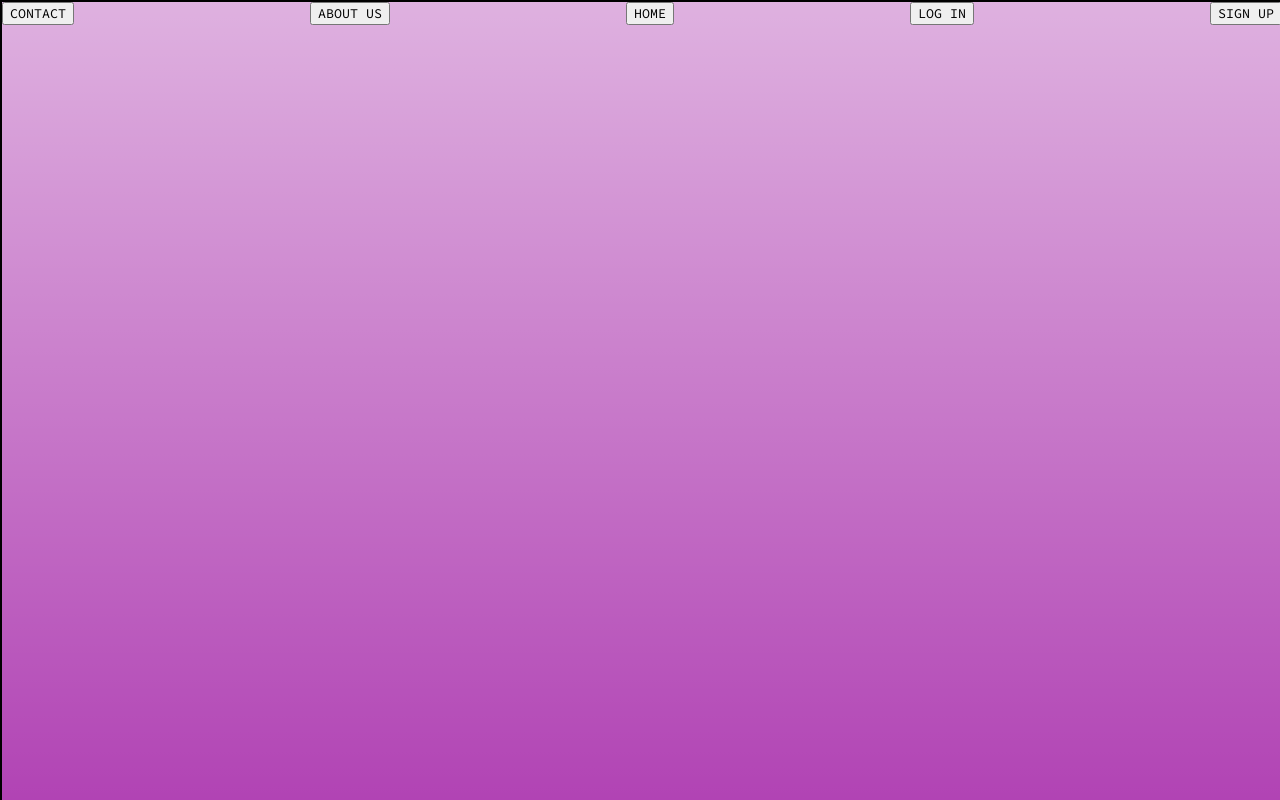
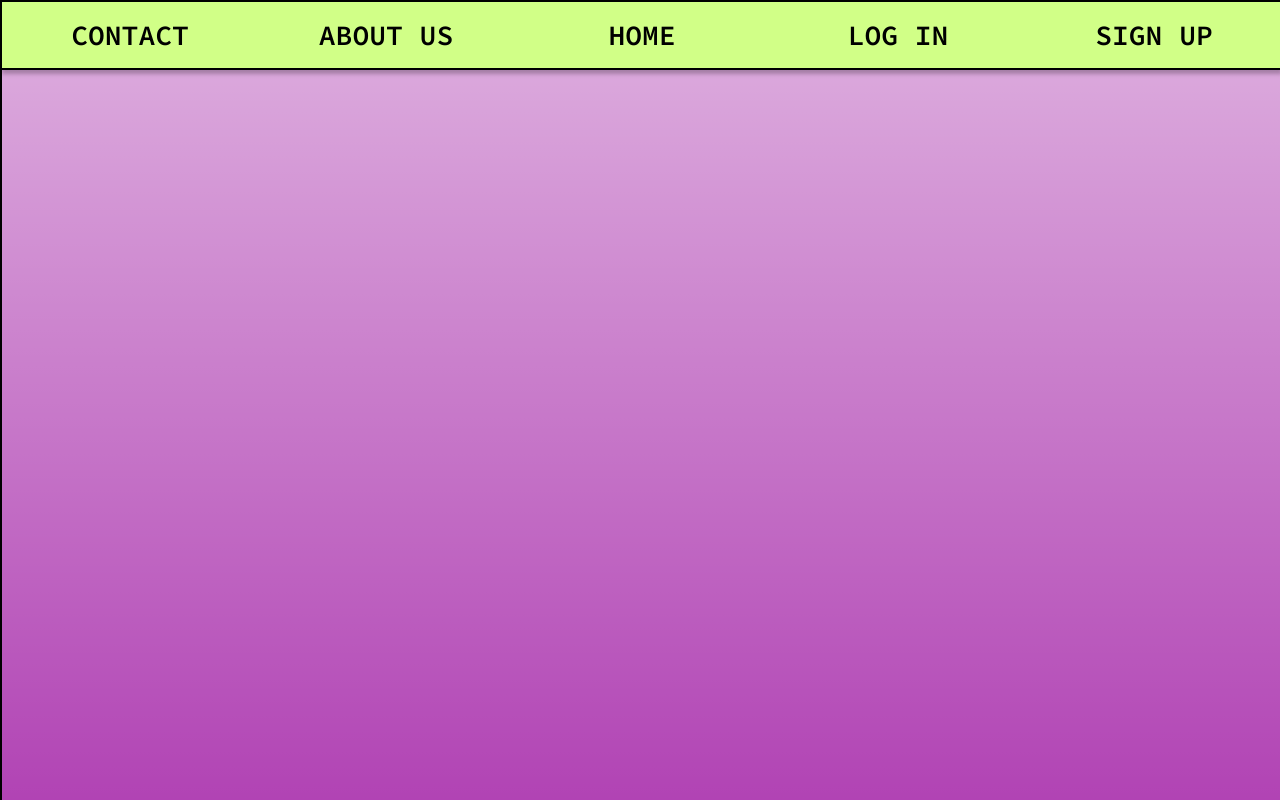
Before and after one commit to mierzynski/WHOrides, a React (Create React App) app: page / in a window 1280 px wide. Built offline with nearby package versions, Linux system fonts and the light colour scheme; the HTML template or start-up script is replaced by a standard one.

Commit message:
Styled navbar

```diff
--- /dev/null
+++ b/public/index.html
@@ -0,0 +1,43 @@
+<!DOCTYPE html>
+<html lang="en">
+  <head>
+    <meta charset="utf-8" />
+    <link rel="icon" href="%PUBLIC_URL%/favicon.ico" />
+    <meta name="viewport" content="width=device-width, initial-scale=1" />
+    <meta name="theme-color" content="#000000" />
+    <meta
+      name="description"
+      content="Web site created using create-react-app"
+    />
+    <link rel="apple-touch-icon" href="%PUBLIC_URL%/logo192.png" />
+    <!--
+      manifest.json provides metadata used when your web app is installed on a
+      user's mobile device or desktop. See https://developers.google.com/web/fundamentals/web-app-manifest/
+    -->
+    <link rel="manifest" href="%PUBLIC_URL%/manifest.json" />
+    <!--
+      Notice the use of %PUBLIC_URL% in the tags above.
+      It will be replaced with the URL of the `public` folder during the build.
+      Only files inside the `public` folder can be referenced from the HTML.
+
+      Unlike "/favicon.ico" or "favicon.ico", "%PUBLIC_URL%/favicon.ico" will
+      work correctly both with client-side routing and a non-root public URL.
+      Learn how to configure a non-root public URL by running `npm run build`.
+    -->
+    <title>React App</title>
+  </head>
+  <body>
+    <noscript>You need to enable JavaScript to run this app.</noscript>
+    <div id="root"></div>
+    <!--
+      This HTML file is a template.
+      If you open it directly in the browser, you will see an empty page.
+
+      You can add webfonts, meta tags, or analytics to this file.
+      The build step will place the bundled scripts into the <body> tag.
+
+      To begin the development, run `npm start` or `yarn start`.
+      To create a production bundle, use `npm run build` or `yarn build`.
+    -->
+  </body>
+</html>
--- a/src/App.css
+++ b/src/App.css
@@ -19,7 +19,24 @@
 nav {
   width: 100%;
   display: flex;
-  justify-content: space-between;
+  justify-content: space-around;
+  background: #D1FF87;
+  border-bottom: 2px solid #000000;
+  box-shadow: 0px 4px 4px rgba(0, 0, 0, 0.25);
+}
+
+nav button {
+  font-size: 28px;
+  font-weight: 600;
+  width: 18%;
+  padding: 15px;
+  border: none;
+  background-color: transparent;
+}
+
+nav button:hover {
+  background-color: rgba(0, 0, 0, 0.05);
+  /* border: 1px solid #000000; */
 }
 
 
```
